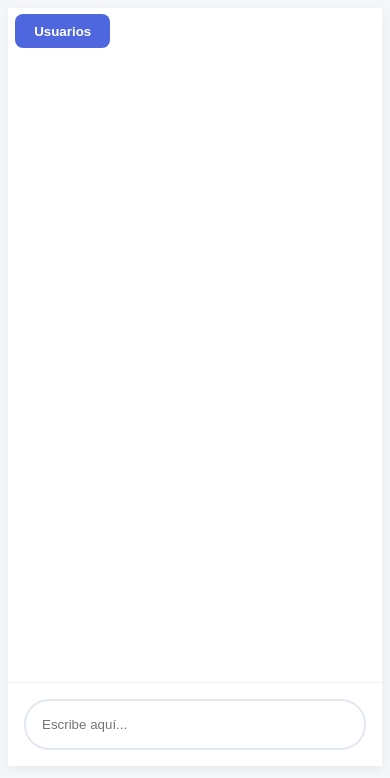
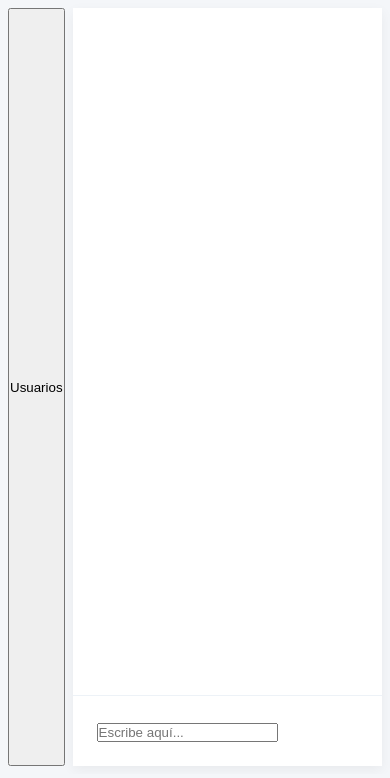
Before and after one commit to steven030/Web_chat, a Flask app: page /chat_user in a window 390 px wide. Shown: the part 66-844 px from the top of the page. Run offline with Flask 3, Linux system fonts and the light colour scheme; the visitor is signed in with stand-in values (Sample User, id 1); data that the repository does not hold is empty; some libraries are stand-ins or nearby versions.

Commit message:
Update chat_style.css

```diff
--- a/static/css/chat_style.css
+++ b/static/css/chat_style.css
@@ -1,24 +1,23 @@
-/* --- 1. Reseteo y Base --- */
+/* --- 1. Reseteo Base --- */
 * { margin: 0; padding: 0; box-sizing: border-box; }
 html, body {
     height: 100%;
     margin: 0;
-    overflow: hidden;
+    overflow: hidden; /* Evita que el navegador genere scroll en toda la página */
     font-family: 'Segoe UI', Tahoma, sans-serif;
     background-color: #f4f6f9;
 }
 
-/* --- 2. Layout Principal --- */
+/* --- 2. Layout Principal (Fijar altura) --- */
 #chat-page-wrapper {
     display: flex;
-    height: calc(100vh - 70px); /* Ajuste para no solaparse con el header */
+    height: calc(100vh - 70px); /* Restamos la altura del header (aprox 70px) */
     padding: 1rem;
     gap: 1rem;
     overflow: hidden;
-    position: relative;
 }
 
-/* --- 3. Barra Lateral --- */
+/* --- 3. Barra Lateral de Usuarios --- */
 #contact-list {
     width: 280px;
     background: #ffffff;
@@ -29,88 +28,49 @@ html, body {
     flex-shrink: 0;
 }
 
-/* --- 4. Área de Chat --- */
+/* --- 4. Área de Mensajes (El corazón del diseño) --- */
 #message {
     flex: 1;
     display: flex;
-    flex-direction: column;
+    flex-direction: column; /* Apila mensajes (arriba) e input (abajo) */
     background: #ffffff;
     border-radius: 20px;
     box-shadow: 0 4px 12px rgba(0,0,0,0.05);
     overflow: hidden;
-    min-height: 0;
+    min-height: 0; /* Crucial para evitar que el contenedor se expanda infinitamente */
 }
 
 #sub-message {
-    flex: 1;
-    overflow-y: auto;
+    flex: 1; /* Ocupa todo el espacio sobrante */
+    overflow-y: auto; /* Scroll exclusivo de los mensajes */
     padding: 2rem;
     display: flex;
     flex-direction: column;
+    gap: 1.5rem;
 }
 
 #input-container {
-    padding: 1rem;
+    padding: 1.5rem;
     border-top: 1px solid #edf2f7;
-    flex-shrink: 0;
+    flex-shrink: 0; /* Asegura que el input nunca se encoja */
     background: #fff;
 }
 
-/* --- 5. Responsividad y Botón Móvil --- */
-#toggle-users {
-    display: none; /* Oculto en escritorio */
-    position: fixed;
-    top: 80px; left: 15px;
-    z-index: 1000;
-    padding: 0.6rem 1.2rem;
-    background: #4e67df;
-    color: white;
-    border: none;
-    border-radius: 8px;
-    cursor: pointer;
-    font-weight: 600;
-}
-
-@media (max-width: 768px) {
-    #toggle-users { display: block; } /* Visible en móvil */
-    #chat-page-wrapper { padding: 0.5rem; gap: 0; }
-
-    #contact-list {
-        display: none; /* Se oculta por defecto */
-        position: fixed;
-        top: 0; left: 0;
-        width: 100%; height: 100%;
-        z-index: 2000;
-        border-radius: 0;
-    }
-    #message { border-radius: 0; }
-    .chat-box { max-width: 85%; }
-}
-
-/* --- 6. Elementos del Chat --- */
-#messages { list-style: none; display: flex; flex-direction: column; gap: 1.5rem; }
-.chat-main { display: flex; align-items: flex-start; gap: 0.75rem; width: 100%; margin-bottom: 1rem; }
+/* --- 5. Burbujas y Alineación --- */
+.chat-main { display: flex; align-items: flex-start; gap: 0.75rem; width: 100%; }
 .my-message { justify-content: flex-end; }
 .other-message { justify-content: flex-start; }
 
 .chat-content-body { display: flex; flex-direction: column; align-items: flex-start; max-width: 70%; }
 .my-message .chat-content-body { align-items: flex-end; }
 
-/* Avatares */
-.chat-avatar-wrapper {
-    width: 40px !important; height: 40px !important;
-    min-width: 40px !important; border-radius: 50% !important;
-    overflow: hidden !important; flex-shrink: 0 !important;
-    background-color: #e2e8f0;
-}
-.chat-avatar-wrapper img { width: 100%; height: 100%; object-fit: cover !important; display: block !important; }
-
-/* Burbujas */
 .chat-box { padding: 0.8rem 1.2rem; border-radius: 18px; font-size: 0.95rem; line-height: 1.4; margin-top: 4px; }
 .other-message .chat-box { background: #edf2f7; color: #1a202c; border-bottom-left-radius: 4px; }
 .my-message .chat-box { background: #4e67df; color: white; border-bottom-right-radius: 4px; }
-.chat-username { font-size: 0.7rem; color: #718096; display: block; margin-bottom: 2px; }
 
-/* Input */
-#my_message { width: 100%; padding: 1rem; border-radius: 25px; border: 2px solid #e2e8f0; outline: none; }
-#my_message:focus { border-color: #4e67df; }
+/* --- 6. Responsividad Móvil --- */
+@media (max-width: 768px) {
+    #chat-page-wrapper { padding: 0.5rem; gap: 0.5rem; }
+    #contact-list { display: none; } /* Ocultar lista en móviles */
+    #message { border-radius: 0; }
+}
```
